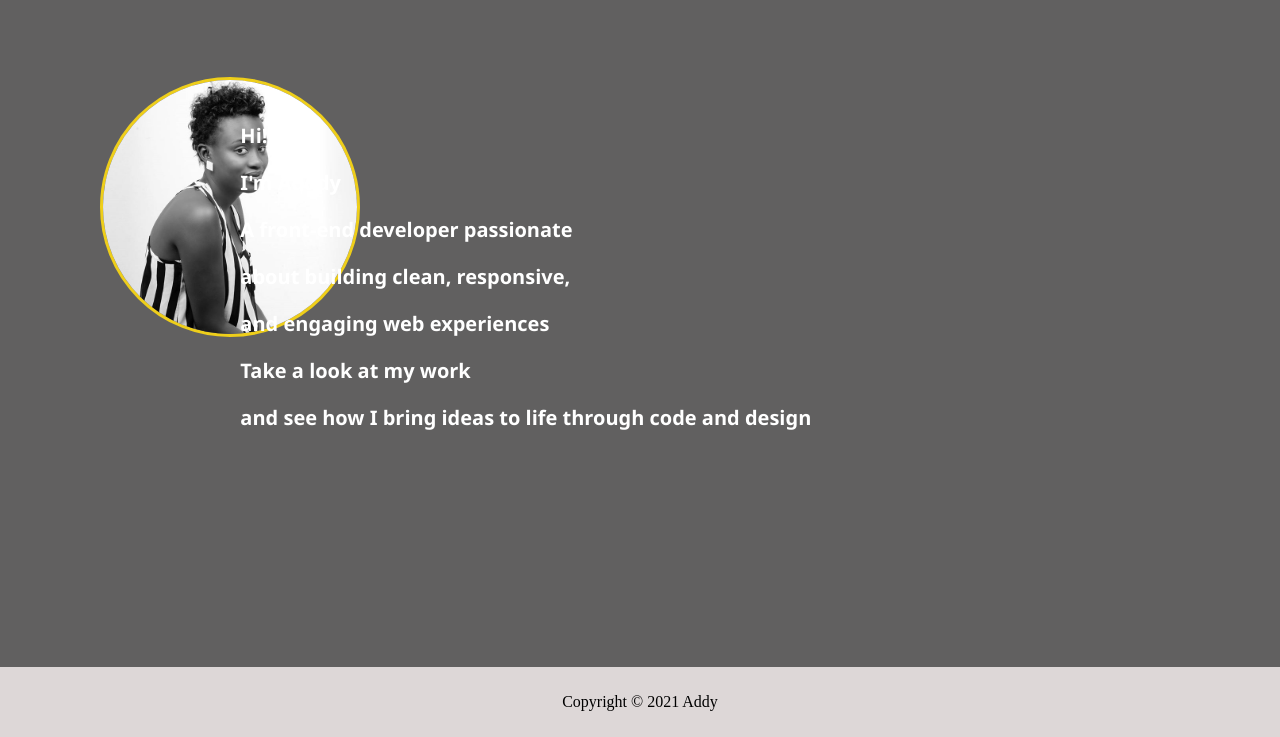
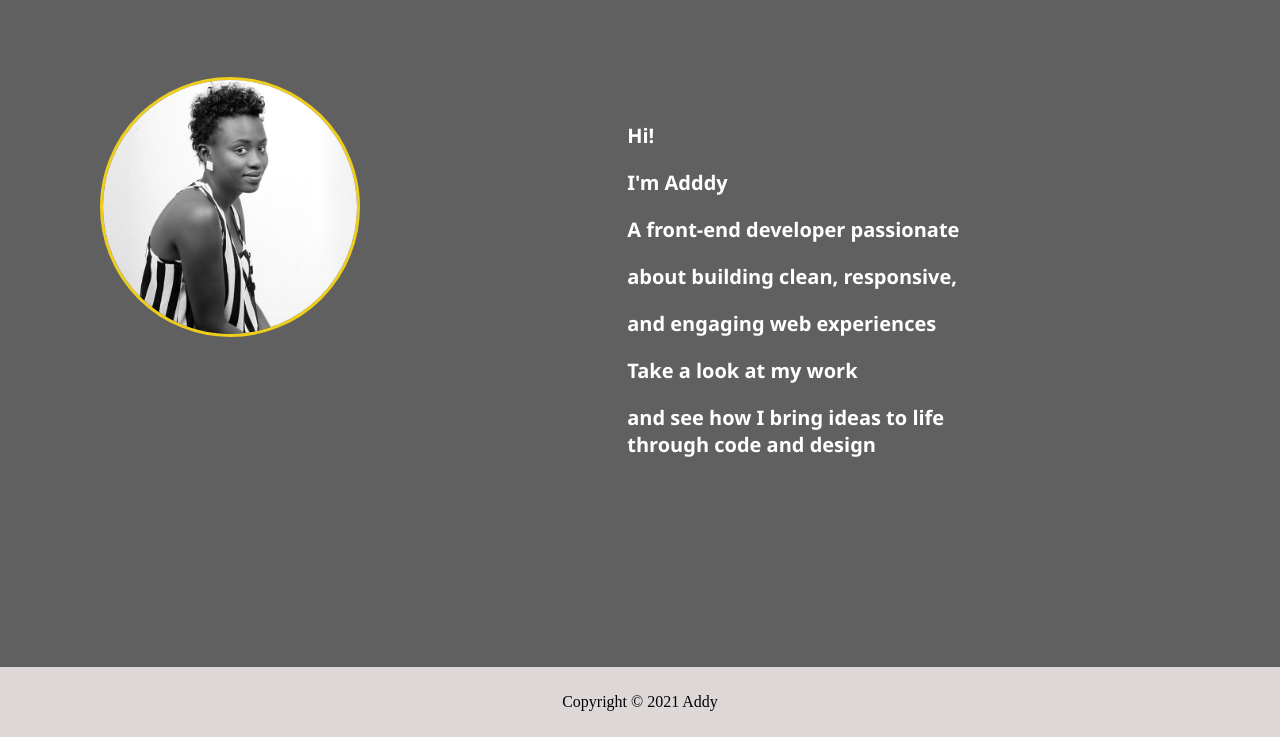
Before and after one commit to Addy-h/portfolio, a plain HTML site: page index.html in a window 1280 px wide. Shown: the part 83-820 px from the top of the page. Drawn offline with Linux system fonts and the light colour scheme.

Commit message:
Update style.css

```diff
--- a/style.css
+++ b/style.css
@@ -80,7 +80,7 @@ nav ul li a {
     font-size: 20px;
     margin: 45px 0px 25px;
     position: absolute;
-    left: 50%;
+    left: 70%;
     top: 20%;
     transform: translate(-35%, -65%);
     height: 560px;
@@ -88,7 +88,7 @@ nav ul li a {
     bottom: 0px;
     transform: translateX(-70%);
     float: left;
-    text: center;
+
 }
 
 .text button {
```
